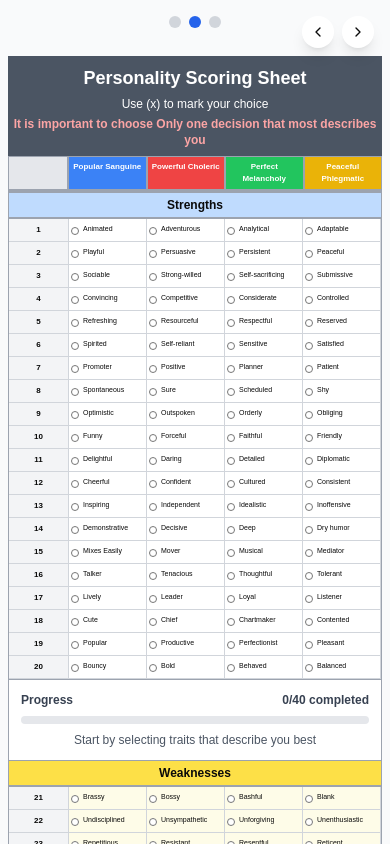
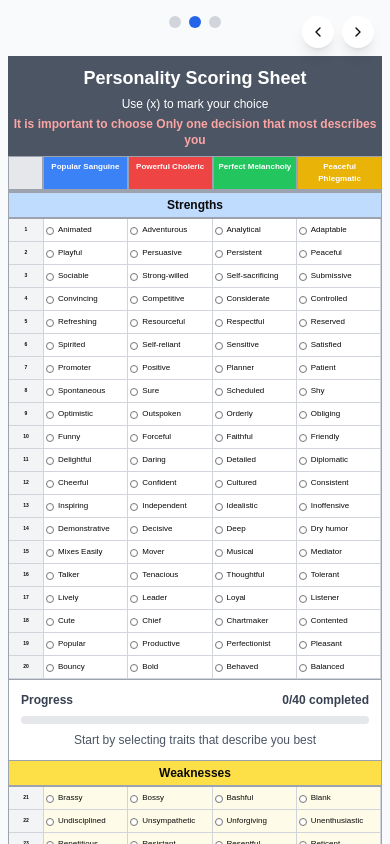
Before and after one commit to Thequam/Mobil-Phone--personality-plus-app, a Next.js app: page / in a window 390 px wide. Built offline with nearby package versions, Linux system fonts and the light colour scheme.

Commit message:
style: optimize layout for Android phone
Reduce font sizes and adjust column width for better fit and readability.

Co-authored-by: Kwame <26202878+Thequam@users.noreply.github.com>

```diff
--- a/app/page.tsx
+++ b/app/page.tsx
@@ -1099,7 +1099,7 @@ export default function PersonalityPlusApp() {
             `}</style>
             <div
               className="grid border-b-2 border-gray-400"
-              style={{ gridTemplateColumns: "60px 0.9fr 0.9fr 0.9fr 0.9fr" }}
+              style={{ gridTemplateColumns: "35px 0.9fr 0.9fr 0.9fr 0.9fr" }}
             >
               <div className="bg-gray-200 border border-gray-400 p-1 sm:p-2 text-center font-bold text-[8px] sm:text-sm"></div>
               <div className="bg-blue-500 text-white border border-gray-400 p-1 sm:p-2 text-center font-bold text-[8px] sm:text-xs">
@@ -1141,9 +1141,9 @@ export default function PersonalityPlusApp() {
                 <div
                   key={index}
                   className="grid border-b border-gray-300"
-                  style={{ gridTemplateColumns: "60px 0.9fr 0.9fr 0.9fr 0.9fr" }}
+                  style={{ gridTemplateColumns: "35px 0.9fr 0.9fr 0.9fr 0.9fr" }}
                 >
-                  <div className="bg-gray-100 border-r border-gray-300 p-1 sm:p-2 text-center font-bold text-[8px] sm:text-sm flex items-center justify-center">
+                  <div className="bg-gray-100 border-r border-gray-300 p-1 sm:p-2 text-center font-bold text-[5px] sm:text-xs flex items-center justify-center">
                     {index + 1}
                   </div>
                   {Object.entries(row).map(([temperament, trait]) => (
@@ -1151,7 +1151,7 @@ export default function PersonalityPlusApp() {
                       key={temperament}
                       className="border-r border-gray-300 px-0.5 py-1.5 sm:p-2 bg-white assessment-cell"
                     >
-                      <label className="flex items-start space-x-1 sm:space-x-2 cursor-pointer text-[7px] sm:text-xs leading-none">
+                      <label className="flex items-start space-x-1 sm:space-x-2 cursor-pointer text-[8px] sm:text-xs leading-none">
                         <input
                           type="radio"
                           name={`row-${index}`}
@@ -1208,9 +1208,9 @@ export default function PersonalityPlusApp() {
                 <div
                   key={index + 20}
                   className="grid border-b border-gray-300"
-                  style={{ gridTemplateColumns: "60px 0.9fr 0.9fr 0.9fr 0.9fr" }}
+                  style={{ gridTemplateColumns: "35px 0.9fr 0.9fr 0.9fr 0.9fr" }}
                 >
-                  <div className="bg-gray-100 border-r border-gray-300 p-1 sm:p-2 text-center font-bold text-[8px] sm:text-sm flex items-center justify-center">
+                  <div className="bg-gray-100 border-r border-gray-300 p-1 sm:p-2 text-center font-bold text-[5px] sm:text-xs flex items-center justify-center">
                     {index + 21}
                   </div>
                   {Object.entries(row).map(([temperament, trait]) => (
@@ -1218,7 +1218,7 @@ export default function PersonalityPlusApp() {
                       key={temperament}
                       className="border-r border-gray-300 px-0.5 py-1.5 sm:p-2 bg-yellow-50 assessment-cell"
                     >
-                      <label className="flex items-start space-x-1 sm:space-x-2 cursor-pointer text-[7px] sm:text-xs leading-none">
+                      <label className="flex items-start space-x-1 sm:space-x-2 cursor-pointer text-[8px] sm:text-xs leading-none">
                         <input
                           type="radio"
                           name={`row-${index + 20}`}
@@ -1240,9 +1240,9 @@ export default function PersonalityPlusApp() {
               {/* Score Strengths Row */}
               <div
                 className="grid border-b border-gray-300"
-                style={{ gridTemplateColumns: "60px 0.9fr 0.9fr 0.9fr 0.9fr" }}
+                style={{ gridTemplateColumns: "35px 0.9fr 0.9fr 0.9fr 0.9fr" }}
               >
-                <div className="bg-yellow-200 border-r border-gray-300 p-1 sm:p-2 text-center font-bold text-xs leading-tight">
+                <div className="bg-yellow-200 border-r border-gray-300 p-1 sm:p-2 text-center font-bold text-[6px] sm:text-xs leading-tight">
                   Score
                   <br />
                   Strengths
@@ -1259,9 +1259,9 @@ export default function PersonalityPlusApp() {
               {/* Score Weakness Row */}
               <div
                 className="grid border-b border-gray-300"
-                style={{ gridTemplateColumns: "60px 0.9fr 0.9fr 0.9fr 0.9fr" }}
+                style={{ gridTemplateColumns: "35px 0.9fr 0.9fr 0.9fr 0.9fr" }}
               >
-                <div className="bg-yellow-200 border-r border-gray-300 p-1 sm:p-2 text-center font-bold text-xs leading-tight">
+                <div className="bg-yellow-200 border-r border-gray-300 p-1 sm:p-2 text-center font-bold text-[6px] sm:text-xs leading-tight">
                   Score
                   <br />
                   Weakness
@@ -1276,8 +1276,8 @@ export default function PersonalityPlusApp() {
               </div>
 
               {/* Score Total Row */}
-              <div className="grid" style={{ gridTemplateColumns: "60px 0.9fr 0.9fr 0.9fr 0.9fr" }}>
-                <div className="bg-yellow-300 border-r border-gray-300 p-1 sm:p-2 text-center font-bold text-xs leading-tight">
+              <div className="grid" style={{ gridTemplateColumns: "35px 0.9fr 0.9fr 0.9fr 0.9fr" }}>
+                <div className="bg-yellow-300 border-r border-gray-300 p-1 sm:p-2 text-center font-bold text-[6px] sm:text-xs leading-tight">
                   Score
                   <br />
                   Total
```
